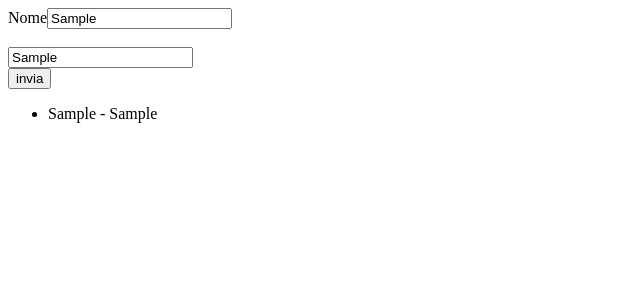
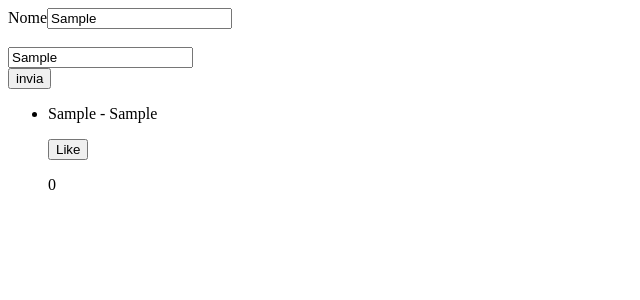
Before and after one commit to Siriani1/primo_repository_gitpod, an Angular app in the folder Siriani-Verifica/feisbuc-siriani/: page / in a window 1280 px wide. Both pictures are taken after typing "Sample", "Sample" into the empty fields and a click on the button "invia". Shown: the top 300 px of the page, without its empty margins (0-640 px from the left). Built offline with nearby package versions, Linux system fonts and the light colour scheme.

Commit message:
sesto punto

```diff
--- a/Siriani-Verifica/feisbuc-siriani/src/app/post.model.ts
+++ b/Siriani-Verifica/feisbuc-siriani/src/app/post.model.ts
@@ -1,10 +1,15 @@
 export class Post{
   nome: string;
   testo: string;
+  like: number;
 
-  constructor(nome: string, testo: string){
+  constructor(nome: string, testo: string, like?: number){
     this.nome = nome;
     this.testo = testo;
+    this.like = like || 0;
   }
 
+  voteUp(): void {
+    this.like += 1;
+  }
 }
--- a/Siriani-Verifica/feisbuc-siriani/src/app/post/post.component.html
+++ b/Siriani-Verifica/feisbuc-siriani/src/app/post/post.component.html
@@ -1,3 +1,4 @@
 <div>
   <p>{{post.nome}} - {{post.testo}}</p>
+  <button href (click)="Like()" class="btn btn-secondary"> Like  </button> <p>{{post.like}} </p>
 </div>
--- a/Siriani-Verifica/feisbuc-siriani/src/app/post/post.component.ts
+++ b/Siriani-Verifica/feisbuc-siriani/src/app/post/post.component.ts
@@ -9,6 +9,11 @@ import { Post } from '../post.model';
 export class PostComponent implements OnInit {
   @Input() post: Post;
 
+  Like(): boolean{
+    this.post.voteUp();
+    return false;
+  }
+
   constructor() { }
 
   ngOnInit(): void {
```
